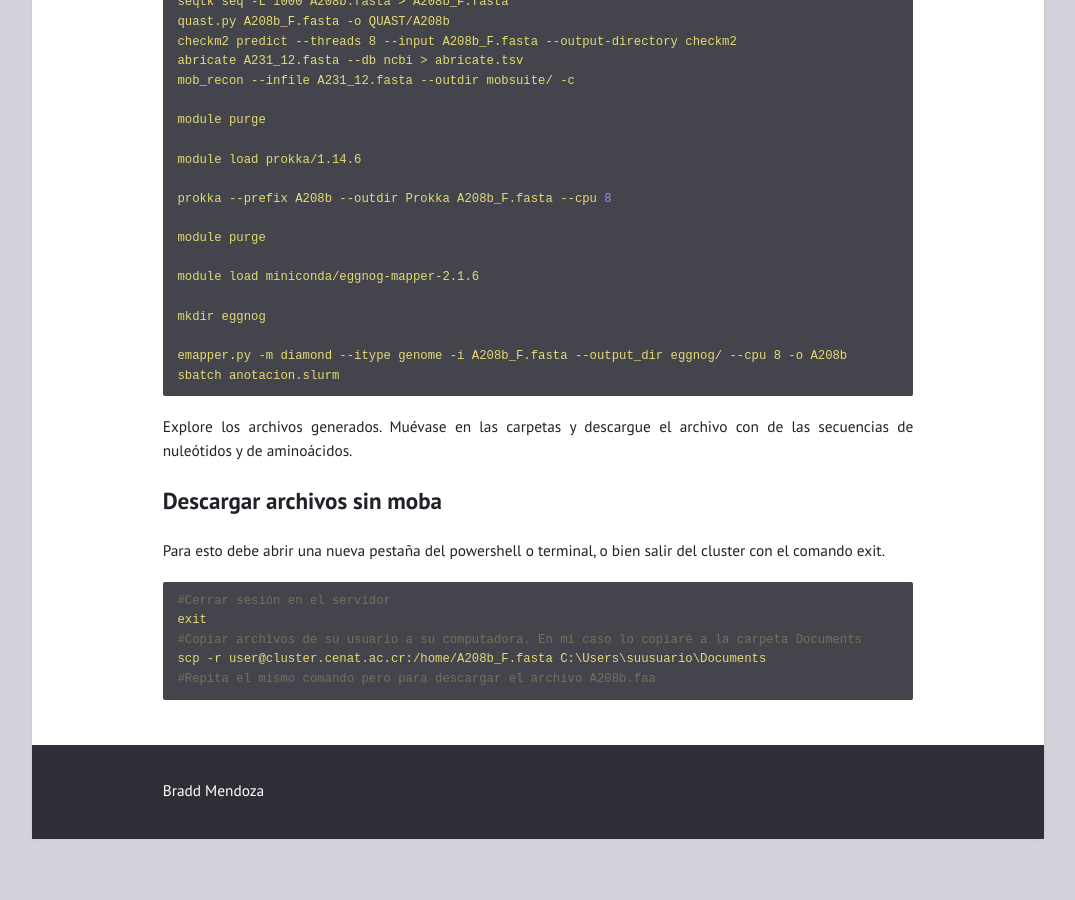
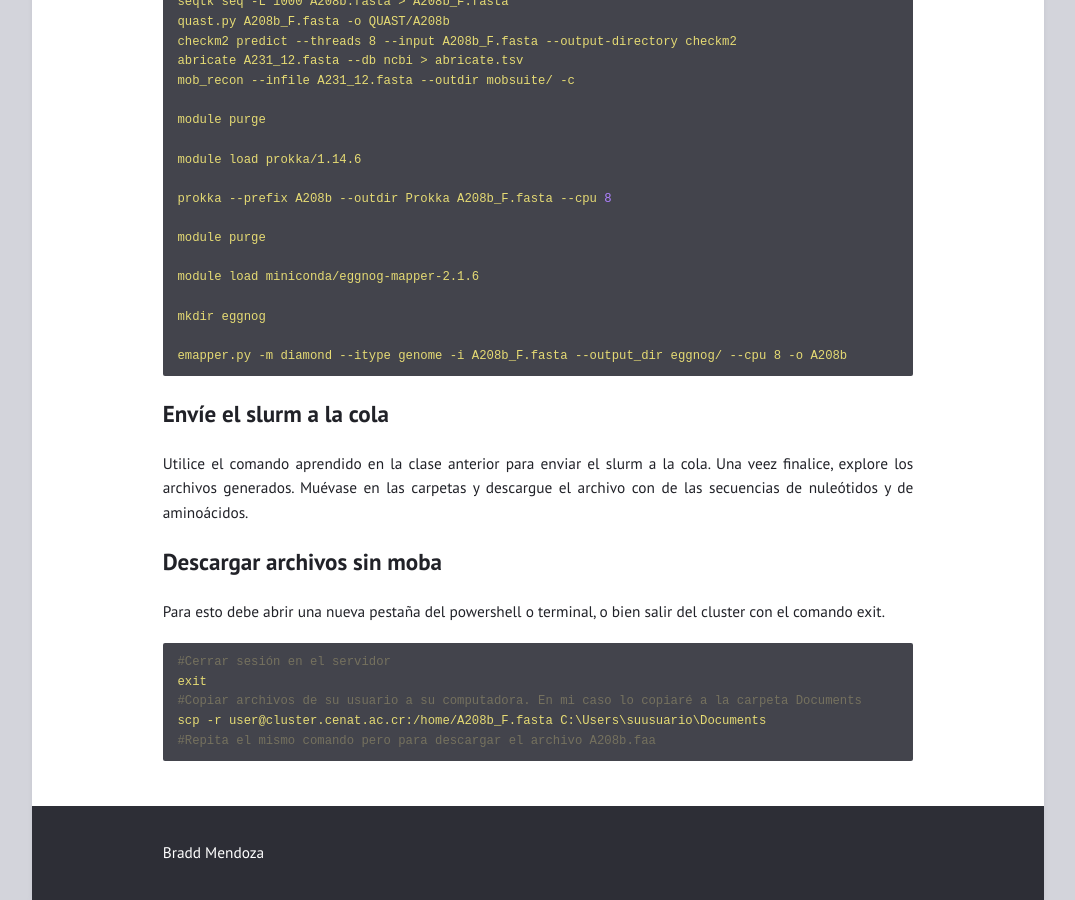
Before and after one commit to braddmg/GenPro, a Jekyll site: the page built from _posts/2024-09-07-Anotación-de-genomas.md, in a window 1280 px wide and 900 px high, scrolled down 857 px. Shown: the whole window, without its empty margins (102-1177 px from the left). Built offline with Jekyll 4.4.1, drawn with Linux system fonts in a browser that asks for light colours; before the commit the page ends 1696 px from its top, so only the background shows below that.

Commit message:
Update 2024-09-07-Anotación-de-genomas.md

````diff
--- a/_posts/2024-09-07-Anotación-de-genomas.md
+++ b/_posts/2024-09-07-Anotación-de-genomas.md
@@ -49,9 +49,10 @@
 mkdir eggnog
 
 emapper.py -m diamond --itype genome -i A208b_F.fasta --output_dir eggnog/ --cpu 8 -o A208b
-sbatch anotacion.slurm
 ```
-Explore los archivos generados. Muévase en las carpetas y descargue el archivo con de las secuencias de nuleótidos y de aminoácidos.
+## Envíe el slurm a la cola
+Utilice el comando aprendido en la clase anterior para enviar el slurm a la cola. Una veez finalice, explore los archivos generados. Muévase en las carpetas y descargue el archivo con de las secuencias de nuleótidos y de aminoácidos.
+
 ## Descargar archivos sin moba
 Para esto debe abrir una nueva pestaña del powershell o terminal, o bien salir del cluster con el comando exit.
 ```yml
````
